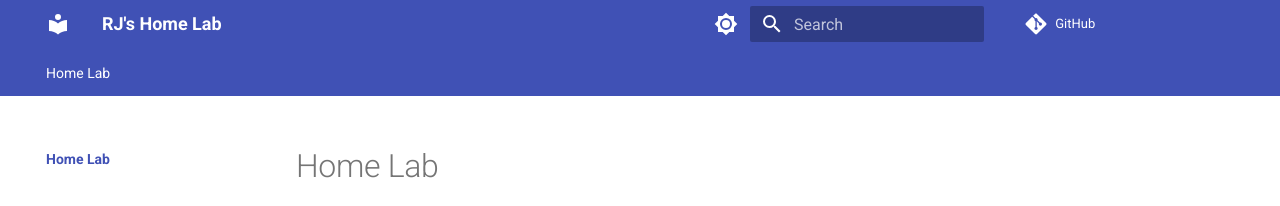
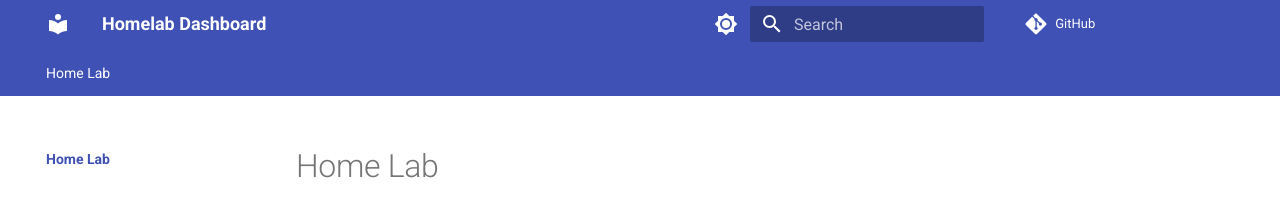
Before and after one commit to redhalo/redhalo.github.io, an MkDocs documentation site: the page built from docs/index.md, in a window 1280 px wide. Shown: the top 206 px of the page. Built offline with MkDocs 1.6.1 and Material for MkDocs 9.7.7, drawn with Linux system fonts in a browser that asks for light colours; comment, search, counter and statistics services are not loaded.

Commit message:
Update mkdocs.yml

```diff
--- a/mkdocs.yml
+++ b/mkdocs.yml
@@ -38,8 +38,9 @@ markdown_extensions:
       emoji_generator: !!python/name:materialx.emoji.to_svg
 
 repo_url: https://github.com/redhalo/homelab-dashboard
+epo_name: redhalo/homelab-dashboard
 
-site_name: RJ's Home Lab
+site_name: Homelab Dashboard
 
 nav:
   - Home Lab:
```
